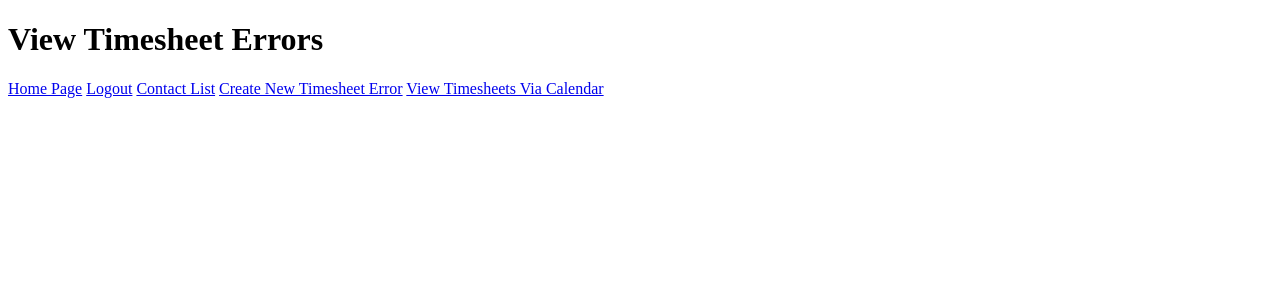
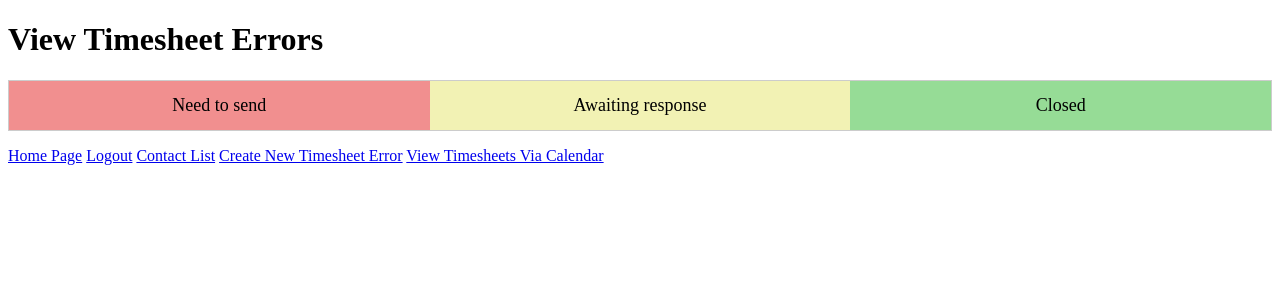
Before and after one commit to risharmaa/timesheet-error-tracker, a Flask app: page /viewtimesheets in a window 1280 px wide. Shown: the top 300 px of the page. Run offline with Flask 3, Linux system fonts and the light colour scheme; a user stored in the database is signed in; data comes from the database, SQL or seed files in the repository; tables that the repository leaves empty hold one stand-in row (values such as "Sample post").

Commit message:
updated view timesheets to make it easier to view (to split up the errors into tabs based on its status

```diff
--- a/main.py
+++ b/main.py
@@ -113,7 +113,7 @@ def adduser():
             mydb.commit()
         # user has been created successfully!
         flash("User created successfully.", "success")
-        return redirect("/")
+        return redirect("/contactlist")
     return render_template("adduser.html")
 
 @app.route("/contactlist", methods=["GET"])
@@ -235,9 +235,6 @@ def assign_caregiver(usernum):
         if not check:
             c_list.append(c)
 
-    #cursor.execute("SELECT DISTINCT people.fname, people.lname, people.userid FROM people WHERE people.userid IN (SELECT caregiverid FROM clients) AND people.userid NOT IN (SELECT caregiverid FROM clients WHERE clientid = %s AND caregiverid IS NOT NULL)", (email,))
-    #c_list = cursor.fetchall()
-
     add_caregiver = request.args.get('add_caregiver')
     if add_caregiver is not None:
         cursor.execute("INSERT INTO clients (clientid, caregiverid) VALUES (%s, %s)", (email, add_caregiver))
@@ -309,10 +306,16 @@ def view_timesheets():
         return redirect("/login")
 
     cursor = mydb.cursor(dictionary=True)
-    cursor.execute("SELECT timesheet.*, client.fname AS clfname, client.lname AS cllname, caregiver.fname AS crfname, caregiver.lname AS crlname FROM timesheet INNER JOIN people AS client ON timesheet.clientid = client.userid INNER JOIN people AS caregiver ON timesheet.caregiverid = caregiver.userid")
-    info = cursor.fetchall()
+    cursor.execute("SELECT timesheet.*, client.fname AS clfname, client.lname AS cllname, caregiver.fname AS crfname, caregiver.lname AS crlname FROM timesheet INNER JOIN people AS client ON timesheet.clientid = client.userid INNER JOIN people AS caregiver ON timesheet.caregiverid = caregiver.userid WHERE sent = FALSE")
+    sent = cursor.fetchall()
 
-    return render_template("view_timesheets.html", info = info)
+    cursor.execute("SELECT timesheet.*, client.fname AS clfname, client.lname AS cllname, caregiver.fname AS crfname, caregiver.lname AS crlname FROM timesheet INNER JOIN people AS client ON timesheet.clientid = client.userid INNER JOIN people AS caregiver ON timesheet.caregiverid = caregiver.userid WHERE sent = TRUE AND received = FALSE")
+    waiting = cursor.fetchall()
+
+    cursor.execute("SELECT timesheet.*, client.fname AS clfname, client.lname AS cllname, caregiver.fname AS crfname, caregiver.lname AS crlname FROM timesheet INNER JOIN people AS client ON timesheet.clientid = client.userid INNER JOIN people AS caregiver ON timesheet.caregiverid = caregiver.userid WHERE sent = TRUE and received = TRUE")
+    closed = cursor.fetchall()
+
+    return render_template("view_timesheets.html", sent = sent, waiting = waiting, closed = closed)
 
 @app.route("/senttimesheet/<num>")
 def sent_timesheet(num):
--- a/templates/home.html
+++ b/templates/home.html
@@ -12,7 +12,7 @@
         <details>
             <summary style="color: red;">{{timesheet.date}} | {{timesheet.clfname}} {{timesheet.cllname}} | {{timesheet.crfname}} {{timesheet.crlname}}</summary>
             <ul>
-            <p><b>Client email:</b> <a href = "mailto:{{timesheet['clientid']}}">{{timesheet.clientid}}</a></p>
+            <p><b>Client email/phone number: </b>{{timesheet.clientid}}</p>
             <p><b>Caregiver email:</b> <a href = "mailto:{{timesheet['caregiverid']}}">{{timesheet.caregiverid}}</a></p>
             <p><b>Reason:</b> {{timesheet.reason}}</p>
             {% if timesheet.sent == 0 %}
@@ -32,7 +32,7 @@
         <details>
             <summary style="color: goldenrod;">{{timesheet.date}} | {{timesheet.clfname}} {{timesheet.cllname}} | {{timesheet.crfname}} {{timesheet.crlname}}</summary>
             <ul>
-            <p><b>Client email:</b> <a href = "mailto:{{timesheet['clientid']}}">{{timesheet.clientid}}</a></p>
+            <p><b>Client email/phone number: </b>{{timesheet.clientid}}</p>
             <p><b>Caregiver email:</b> <a href = "mailto:{{timesheet['caregiverid']}}">{{timesheet.caregiverid}}</a></p>
             <p><b>Reason:</b> {{timesheet.reason}}</p>
                 <p><b>Status:</b> Awaiting Response</p>
--- a/templates/view_timesheets.html
+++ b/templates/view_timesheets.html
@@ -2,30 +2,145 @@
 <html>
     <head>
         <title>View Timesheet Errors</title>
+        <style>
+            /* Style the tab */
+            .tab {
+                display: flex;
+                overflow: hidden;
+                border: 1px solid #ccc;
+                /*background-color: #f1f1f1;*/
+            }
+
+            /* Style the buttons inside the tab */
+            .tab button {
+                /*background-color: inherit;*/
+                float: left;
+                border: none;
+                outline: none;
+                cursor: pointer;
+                padding: 14px 16px;
+                transition: 0.3s;
+                font-size: 18px;
+                flex: 1;
+                font-family: 'Times New Roman', Times, serif;
+            }
+
+            .red {
+                background-color: rgb(241, 143, 143);
+            }
+
+            .yellow {
+                background-color: rgb(242, 242, 180);
+            }
+
+            .green {
+                background-color: rgb(150, 220, 150);
+            }
+
+            /* Change background color of buttons on hover */
+            .tab button:hover {
+                background-color: #ddd;
+            }
+
+            /* Create an active/current tablink class */
+            .tab button.active {
+                background-color: #ccc;
+            }
+
+            /* Style the tab content */
+            .tabcontent {
+                display: none;
+                padding: 6px 12px;
+                border: 1px solid #ccc;
+                border-top: none;
+            }
+        </style>
     </head>
     <body>
         <h1>View Timesheet Errors</h1>
-        {% for timesheet in info %}
+        <div class="tab">
+            <button class="tablinks red" onclick="openInfo(event, 'Send')">Need to send</button>
+            <button class="tablinks yellow" onclick="openInfo(event, 'Waiting')">Awaiting response</button>
+            <button class="tablinks green" onclick="openInfo(event, 'Closed')">Closed</button>
+        </div>
+
+        <div id="Send" class="tabcontent">
+        {% if sent %}
+        <h2>Time sheets that need to be sent:</h2>
+        {% else %}
+        <h2>No timesheets need to be sent.</h2>
+        {% endif %}
+        {% for timesheet in sent %}
         <details>
             <summary>{{timesheet.date}} | {{timesheet.clfname}} {{timesheet.cllname}} | {{timesheet.crfname}} {{timesheet.crlname}}</summary>
             <ul>
-            <p><b>Client email:</b> <a href = "mailto:{{timesheet['clientid']}}">{{timesheet.clientid}}</a></p>
+            <p><b>Client email/phone number: </b>{{timesheet.clientid}}</p>
             <p><b>Caregiver email:</b> <a href = "mailto:{{timesheet['caregiverid']}}">{{timesheet.caregiverid}}</a></p>
             <p><b>Reason:</b> {{timesheet.reason}}</p>
-            {% if timesheet.sent == 0 %}
             <p><b>Status:</b> Still need to send</p>
             <p><a href = "/senttimesheet/{{timesheet.num}}"><button>Update Timesheet as Sent</button></a></p>
-            {% elif timesheet.received == 0 %}
+            </ul>
+        </details>
+        {% endfor %}
+        </div>
+
+        <div id="Waiting" class="tabcontent">
+        {% if waiting %}
+        <h2>Timesheets that need to be closed:</h2>
+        {% else %}
+        <h2>No timesheets need to be closed.</h2>
+        {% endif %}
+        {% for timesheet in waiting %}
+        <details>
+            <summary>{{timesheet.date}} | {{timesheet.clfname}} {{timesheet.cllname}} | {{timesheet.crfname}} {{timesheet.crlname}}</summary>
+            <ul>
+            <p><b>Client email/phone number: </b>{{timesheet.clientid}}</p>
+            <p><b>Caregiver email:</b> <a href = "mailto:{{timesheet['caregiverid']}}">{{timesheet.caregiverid}}</a></p>
+            <p><b>Reason:</b> {{timesheet.reason}}</p>
             <p><b>Status:</b> Awaiting Response</p>
             <p><a href = "/closetimesheet/{{timesheet.num}}"><button>Close Timesheet</button></a></p>
+            </ul>
+        </details>
+        {% endfor %}
+        </div>
+
+        <div id="Closed" class="tabcontent">
+        {% if closed %}
+        <h2>Closed timesheets:</h2>
         {% else %}
+        <h2>No timesheets are closed.</h2>
+        {% endif %}
+        {% for timesheet in closed %}
+        <details>
+            <summary>{{timesheet.date}} | {{timesheet.clfname}} {{timesheet.cllname}} | {{timesheet.crfname}} {{timesheet.crlname}}</summary>
+            <ul>
+            <p><b>Client email/phone number: </b>{{timesheet.clientid}}</p>
+            <p><b>Caregiver email:</b> <a href = "mailto:{{timesheet['caregiverid']}}">{{timesheet.caregiverid}}</a></p>
+            <p><b>Reason:</b> {{timesheet.reason}}</p>
             <p><b>Status:</b> Closed</p>
             <p><b>Day received:</b> {{timesheet.day_r}}</p>
             <p>Received via {{timesheet.type}}</p>
-            {% endif %}
             </ul>
         </details>
         {% endfor %}
+        </div>
+
+        <script>
+        function openInfo(evt, kind) {
+            var i, tabcontent, tablinks;
+            tabcontent = document.getElementsByClassName("tabcontent");
+            for (i = 0; i < tabcontent.length; i++) {
+                tabcontent[i].style.display = "none";
+            }
+            tablinks = document.getElementsByClassName("tablinks");
+            for (i = 0; i < tablinks.length; i++) {
+                tablinks[i].className = tablinks[i].className.replace(" active", "");
+            }
+            document.getElementById(kind).style.display = "block";
+            evt.currentTarget.className += " active";
+        }
+        </script>
+    <p></p>
       <a href = "/">Home Page</a>
       <a href = "/logout">Logout</a>
       <a href = "/contactlist">Contact List</a>
```
Also changed, not shown: templates/contact_list.html (+10 -1 lines), README.md. Lines whose indentation alone changed are shown as unchanged.
